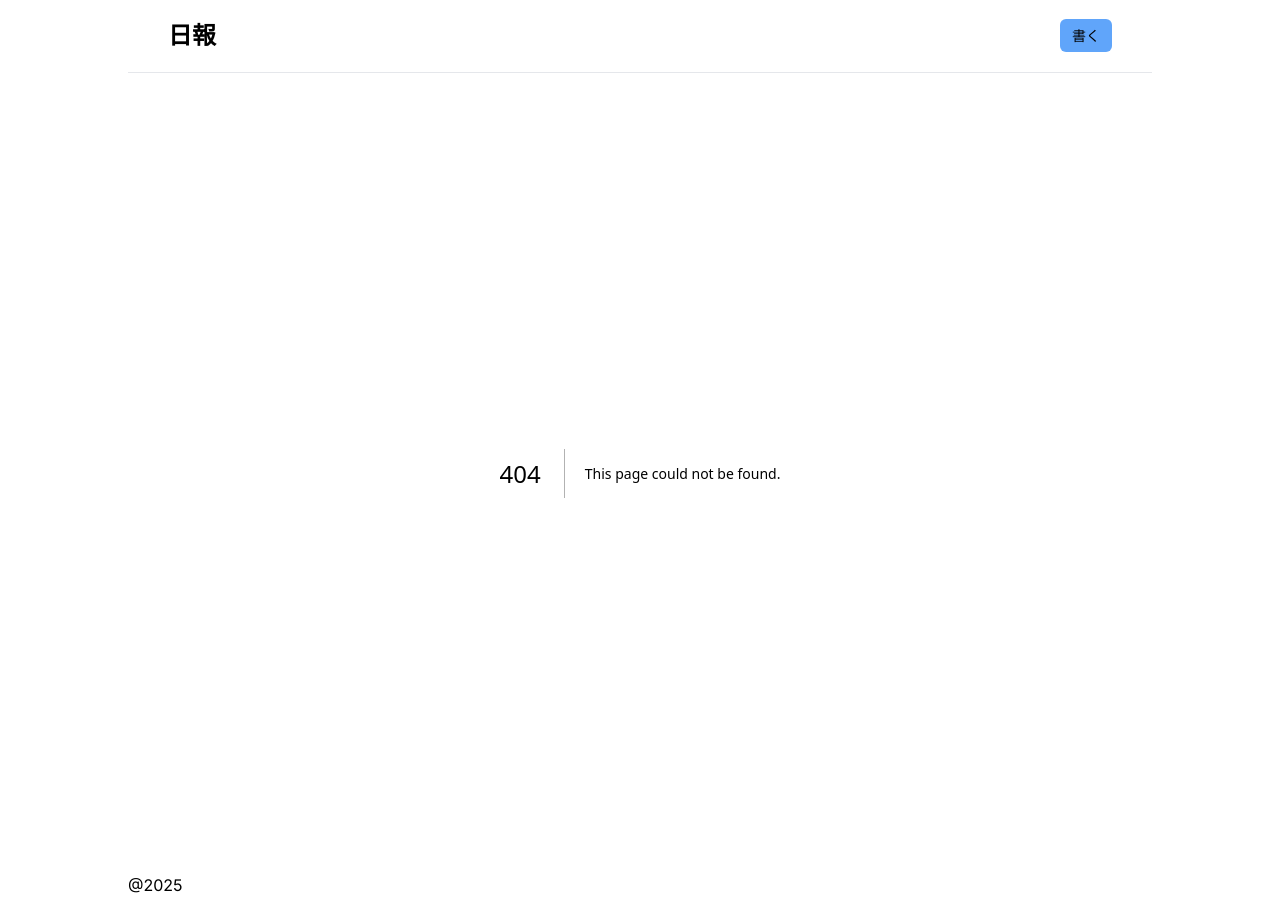
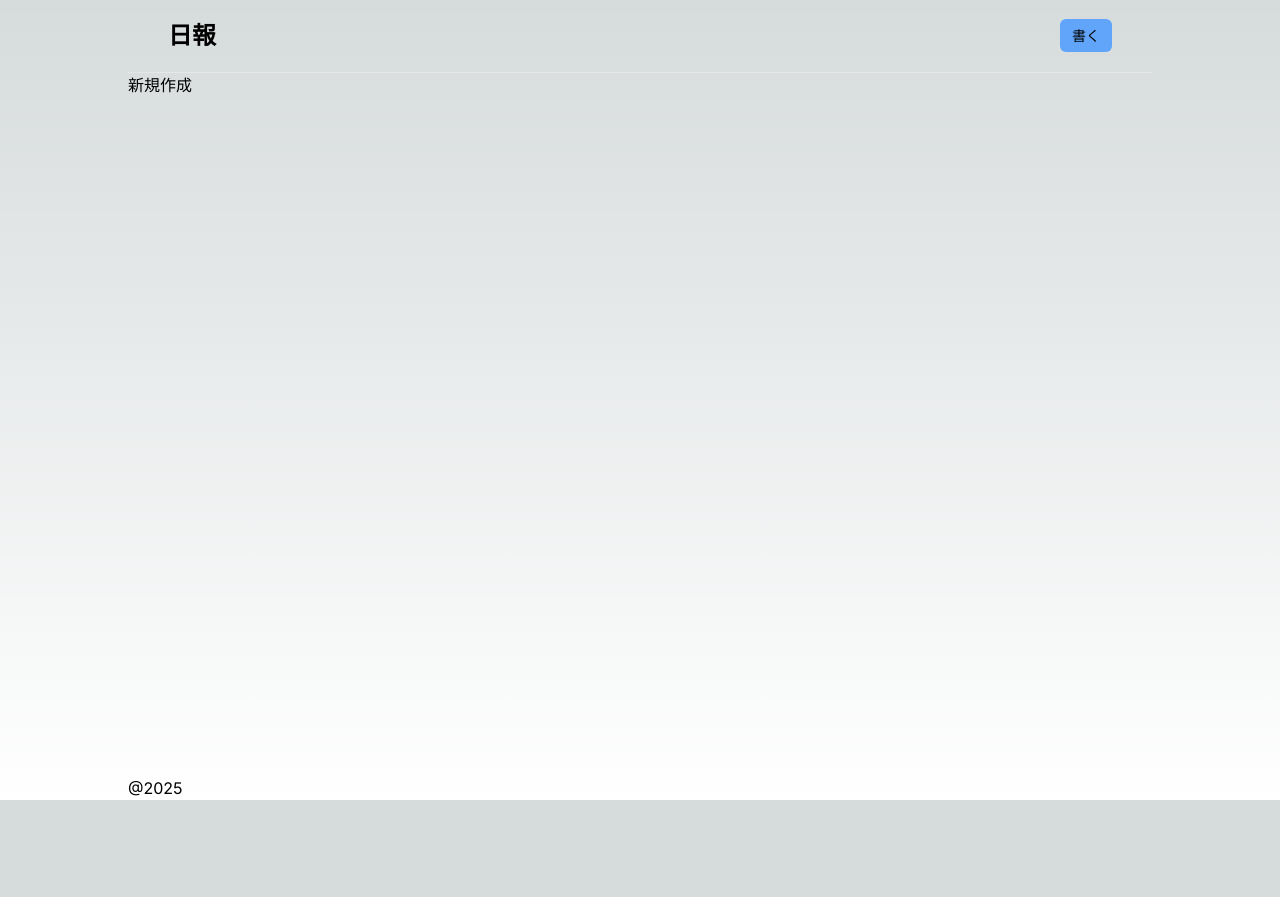
Before and after one commit to rk7fd3s/nippo, a Next.js app: page /new in a window 1280 px wide. Before the commit this address had no page. After the commit the page ends 800 px from the top, so only its background shows below. Built offline with nearby package versions, Linux system fonts and the light colour scheme.

Commit message:
add new/page.tsx

```diff
--- a/src/app/Header.tsx
+++ b/src/app/Header.tsx
@@ -11,7 +11,7 @@ const Header = () => {
       </div>
       <div>
         <nav className="text-sm font-midium">
-          <Link href="/articles/new" className="bg-blue-400 hover:bg-blue-600 px-3 py-2 rounded-md">書く</Link>
+          <Link href="/new" className="bg-blue-400 hover:bg-blue-600 px-3 py-2 rounded-md">書く</Link>
         </nav>
       </div>
     </header>
--- /dev/null
+++ b/src/app/new/page.tsx
@@ -0,0 +1,9 @@
+import React from 'react'
+
+const CreateArticlePage = () => {
+  return (
+    <div>新規作成</div>
+  )
+}
+
+export default CreateArticlePage
```
Also changed, not shown: src/app/Loading.tsx (line endings or trailing spaces), src/app/types.ts (line endings or trailing spaces).
